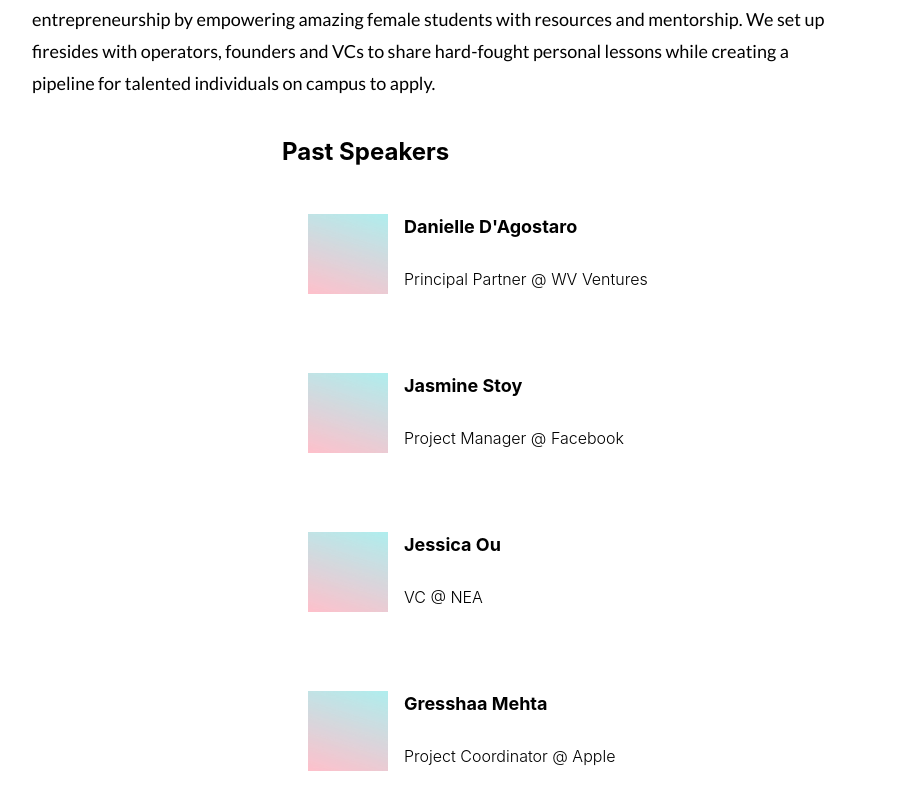
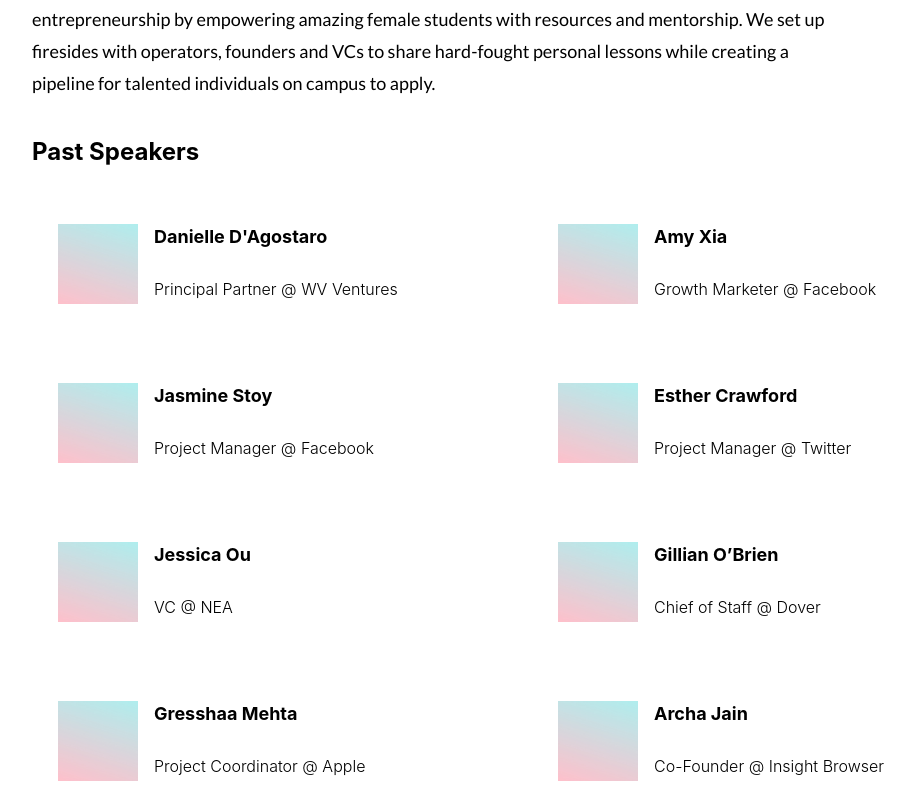
Before and after one commit to Free-Ventures-Cal/website, a React (Create React App) app: page /fiatlux in a window 1280 px wide. Shown: the part 767-1560 px from the top of the page, without its empty margins (108-1020 px from the left). Built offline with nearby package versions, Linux system fonts and the light colour scheme.

Commit message:
Make past speakers into two columns

```diff
--- a/src/Components/FiatLux.js
+++ b/src/Components/FiatLux.js
@@ -77,6 +77,9 @@ function FiatLux() {
         />);
     });
 
+    let firstColumnSpeakers = speakersComponents.slice(0, speakersComponents.length / 2)
+    let secondColumnSpeakers = speakersComponents.slice(speakersComponents.length / 2, speakersComponents.length)
+
     return (
         <section>
             <GenericTop
@@ -115,14 +118,20 @@ function FiatLux() {
                         <p>Attendees</p>
                     </div>
                 </div>
-                <div id="main">
-                    <div className="no-overflow" id="speakers-wrapper">
-                        <div>
-                            <h2>Past Speakers</h2>
-                            {speakersComponents}
+                <h2>Past Speakers</h2>
+                <div className="speakers">
+                    <div className="speakers-row">
+                        <div className='speakers-column'>
+                            <div>
+                                {firstColumnSpeakers}
+                            </div>
+                        </div>
+                        <div className='speakers-column'>
+                            <div>
+                                {secondColumnSpeakers}
+                            </div>
                         </div>
                     </div>
-
                 </div>
                 <span>
                     <h2>Get Involved</h2>
--- a/src/styles/FiatLux.css
+++ b/src/styles/FiatLux.css
@@ -57,7 +57,7 @@
   margin: 0;
 }
 
-#main {
+.speakers {
   display: flex;
   justify-content: center;
   flex-wrap: nowrap;
@@ -72,8 +72,18 @@
   padding-left: 8px;
 }
 
-#speakers-wrapper {
-  width: 50%;
+.speakers-row {
+  display: flex;
+  flex-direction: row;
+  flex-wrap: wrap;
+  width: 100%;
+}
+
+.speakers-column {
+  display: flex;
+  flex-direction: column;
+  flex-basis: 100%;
+  flex: 1;
 }
 
 .speaker-card {
```
